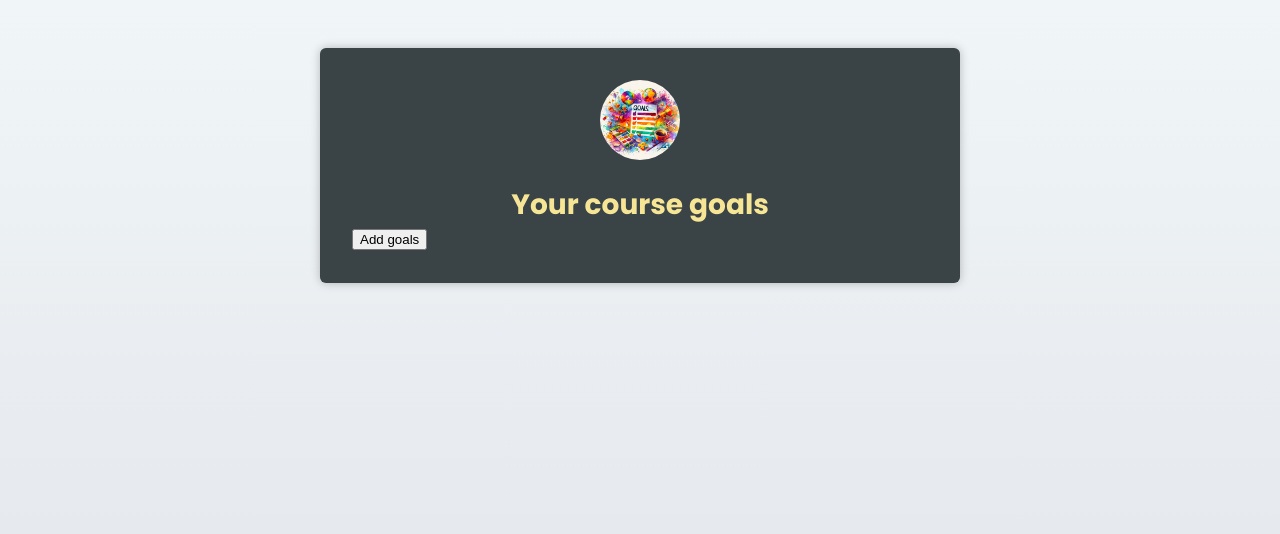
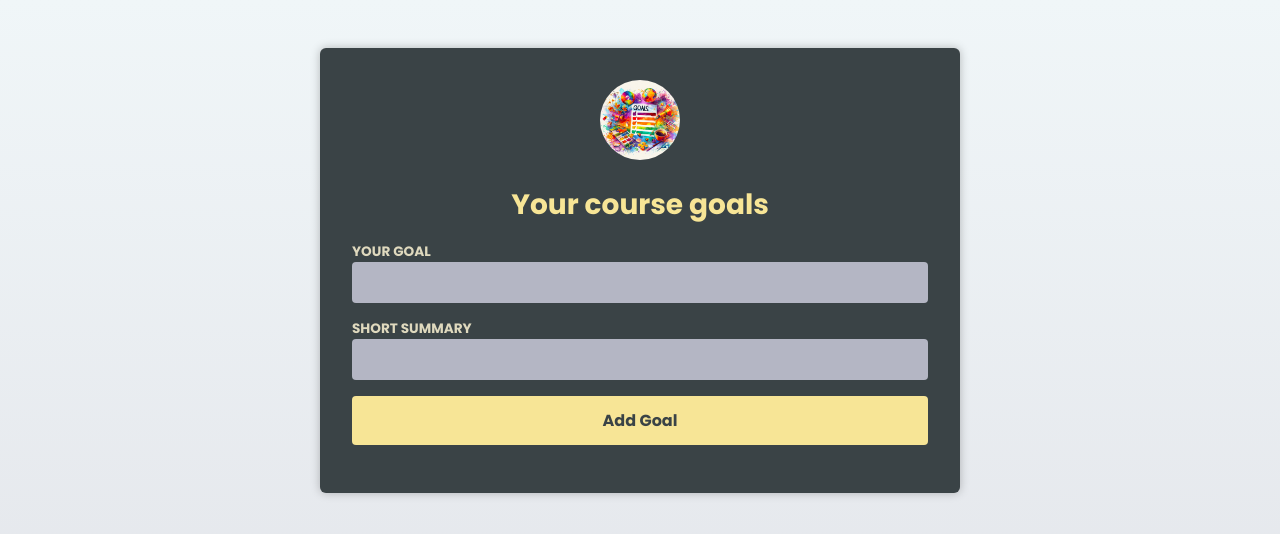
Before and after one commit to nima-karkhaneh/learn-typescript-react-integration, a React (Vite) app in the folder react-ts-basics/: page / in a window 1280 px wide. Shown: the top 534 px of the page. Built offline with nearby package versions, Linux system fonts and the light colour scheme; the HTML template or start-up script is replaced by a standard one.

Commit message:
Add a new component NewGoal.tsx for adding custom goals

```diff
--- a/react-ts-basics/src/App.tsx
+++ b/react-ts-basics/src/App.tsx
@@ -2,6 +2,7 @@
 import goalsImg from "./assets/goals.jpg"
 import { useState } from "react";
 import CourseGoalList from "./components/CourseGoalList";
+import NewGoal from "./components/NewGoal";
 
   export interface Goal {
     title: string,
@@ -36,7 +37,7 @@
       <Header image={{ src: goalsImg, alt: "A list of goals" }}>
         <h1>Your course goals</h1>
       </Header>
-      <button onClick={handleGoals}>Add goals</button>
+      <NewGoal />
       <CourseGoalList goals={goals} onDeleteGoal={deleteItem} />
     </main>
   );
--- /dev/null
+++ b/react-ts-basics/src/components/NewGoal.tsx
@@ -0,0 +1,29 @@
+import React, { type FormEvent } from 'react'
+
+function handleSubmit(e: FormEvent) {
+    e.preventDefault();
+}
+
+
+
+const NewGoal = () => {
+  return (
+    <form onSubmit={handleSubmit}>
+        <p>
+            <label htmlFor="goal">Your Goal</label>
+            <input id="goal" type="text" />
+        </p>
+        <p>
+            <label htmlFor="summary">Short Summary</label>
+            <input id="text" type="text" />
+        </p>
+        <p>
+            <button>Add Goal</button>
+        </p>
+
+    </form>
+
+  )
+}
+
+export default NewGoal
```
